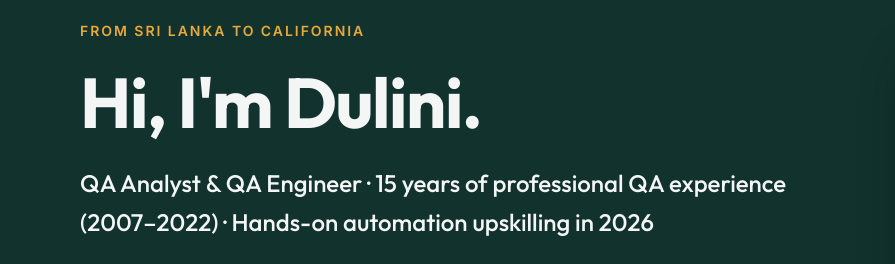
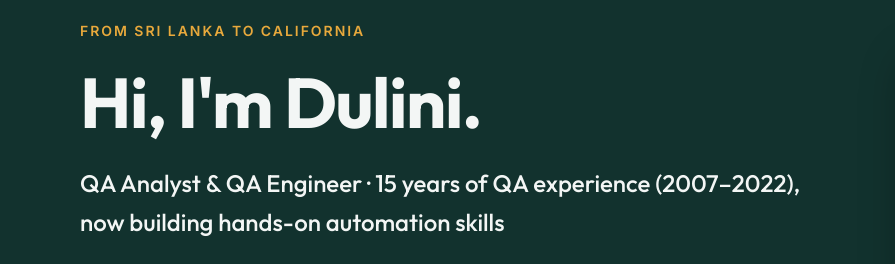
Before and after one commit to dulinie/dulinie.github.io, a plain HTML site: page index.html in a window 1280 px wide. Shown: the part 142-406 px from the top of the page, 0-895 px from the left. Drawn offline with Linux system fonts and the light colour scheme.

Commit message:
Add files via upload

```diff
--- a/index.html
+++ b/index.html
@@ -5,11 +5,11 @@
 <meta name="viewport" content="width=device-width, initial-scale=1">
 <title>Dulini Egodawatta | QA Analyst &amp; QA Engineer</title>
 <meta property="og:title" content="Dulini Egodawatta | QA Analyst &amp; QA Engineer">
-<meta property="og:description" content="15 years of professional QA experience (2007–2022), plus hands-on automation upskilling in 2026. From Sri Lanka to the Bay Area.">
+<meta property="og:description" content="15 years of QA experience (2007–2022), now building hands-on automation skills. From Sri Lanka to the Bay Area.">
 <meta property="og:image" content="https://dulinie.github.io/thumbnail.png">
 <meta property="og:url" content="https://dulinie.github.io/">
 <meta property="og:type" content="website">
-<meta name="description" content="Dulini Egodawatta — QA professional with 15 years of QA experience (2007–2022), plus automation upskilling in 2026. Based in the Bay Area.">
+<meta name="description" content="Dulini Egodawatta — QA professional with 15 years of QA experience (2007–2022), now building hands-on automation skills. Based in the Bay Area.">
 <link rel="preconnect" href="https://fonts.googleapis.com">
 <link rel="stylesheet" href="https://fonts.googleapis.com/css2?family=Outfit:wght@400;500;600;700&amp;family=Inter:wght@400;500;600&amp;display=swap">
 <style>
@@ -37,7 +37,7 @@ a{color:#0F5A52}a:hover{color:#0A3D38}
       <div style="flex: 999 1 520px; min-width: 0; display: flex; flex-direction: column; gap: 24px">
         <p style="margin: 0; font-size: 14px; letter-spacing: 0.14em; text-transform: uppercase; color: #E8A93C; font-weight: 600">From Sri Lanka to California</p>
         <h1 style="margin: 0; font-family: Outfit, sans-serif; font-weight: 700; font-size: clamp(2.6rem, 6vw, 4.4rem); line-height: 1.05; letter-spacing: -0.02em">Hi, I'm Dulini.</h1>
-        <p style="margin: 0; font-family: Outfit, sans-serif; font-size: clamp(1.2rem, 2.2vw, 1.5rem); font-weight: 500; color: #F3F6F5">QA Analyst &amp; QA Engineer · 15 years of professional QA experience (2007–2022) · Hands-on automation upskilling in 2026</p>
+        <p style="margin: 0; font-family: Outfit, sans-serif; font-size: clamp(1.2rem, 2.2vw, 1.5rem); font-weight: 500; color: #F3F6F5">QA Analyst &amp; QA Engineer · 15 years of QA experience (2007–2022), now building hands-on automation skills</p>
         <p style="margin: 0; font-size: 19px; color: #C9D9D5; max-width: 36rem">My experience spans banking, travel, healthcare, telecom and more. This is my story: where I started, what I've learned, and where I'm going next.</p>
         <div style="display: flex; flex-wrap: wrap; gap: 12px">
           <a href="#story" style="background: #E8A93C; color: #12322E; text-decoration: none; padding: 14px 24px; border-radius: 999px; font-weight: 600">Read my story</a>
```
